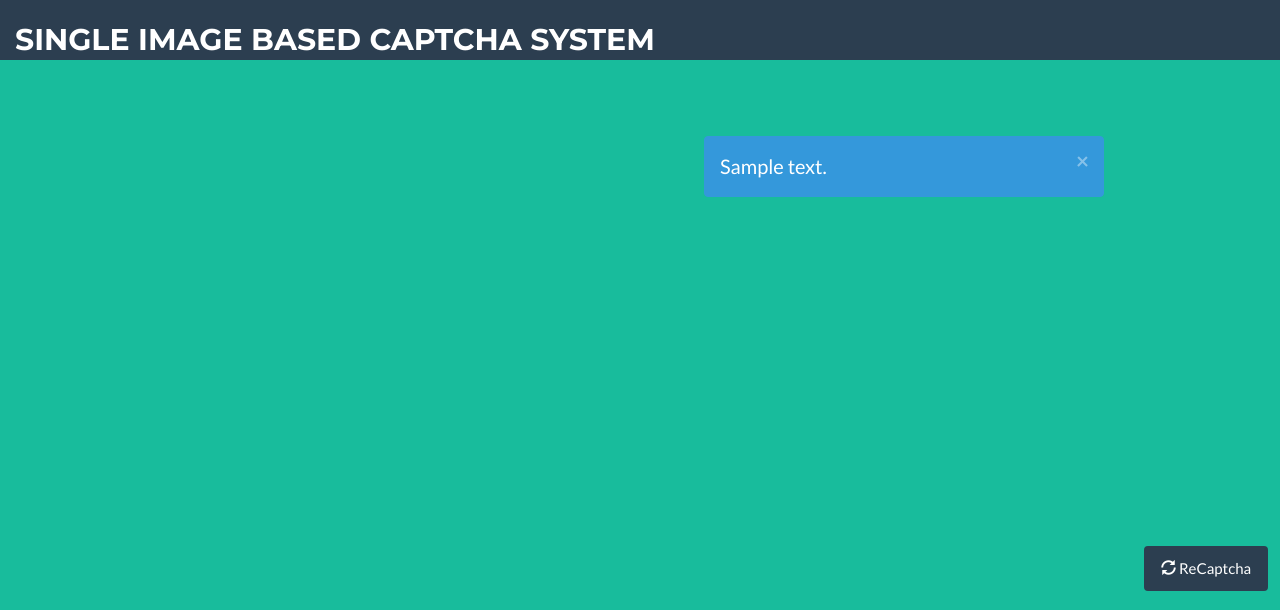
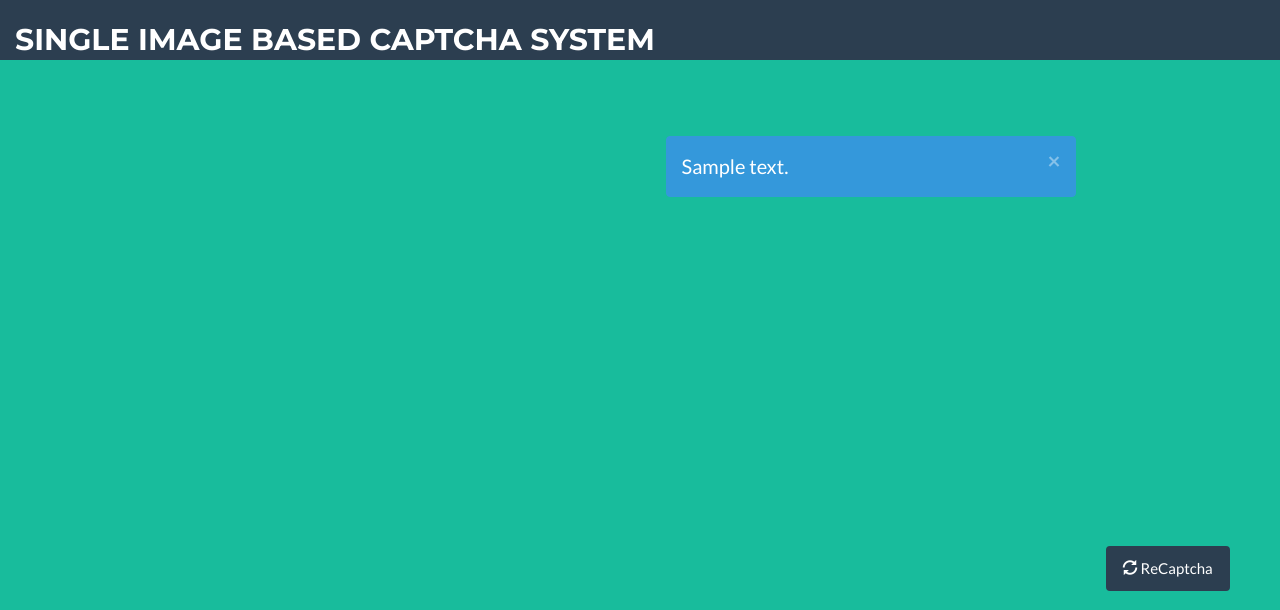
Before and after one commit to anishnarang/fyp_demo, a Flask app: template gui/app/templates/index.html in a window 1280 px wide. Shown: the top 610 px of the page. Run offline with Flask 2, Linux system fonts and the light colour scheme; the template is opened without the code that fills it: most values are stand-ins (such as "Sample title", 1, 10 or a date in 2020); some libraries are stand-ins or nearby versions.

Commit message:
Small change

```diff
--- a/gui/app/templates/index.html
+++ b/gui/app/templates/index.html
@@ -98,7 +98,7 @@
 
 
         <form method="POST" action="{{ url_for('main.index') }}">
-        <div style="top:17%;left:55%;position:fixed;width:400px;">
+        <div style="top:17%;left:52%;position:fixed;width:410px;">
          {% if alert_message %}
                 {% if not alert_type %} {% set alert_type = 'info' %} {% endif %}
                     {% set alert_class = "alert alert-dismissable alert-" + alert_type %}
```
